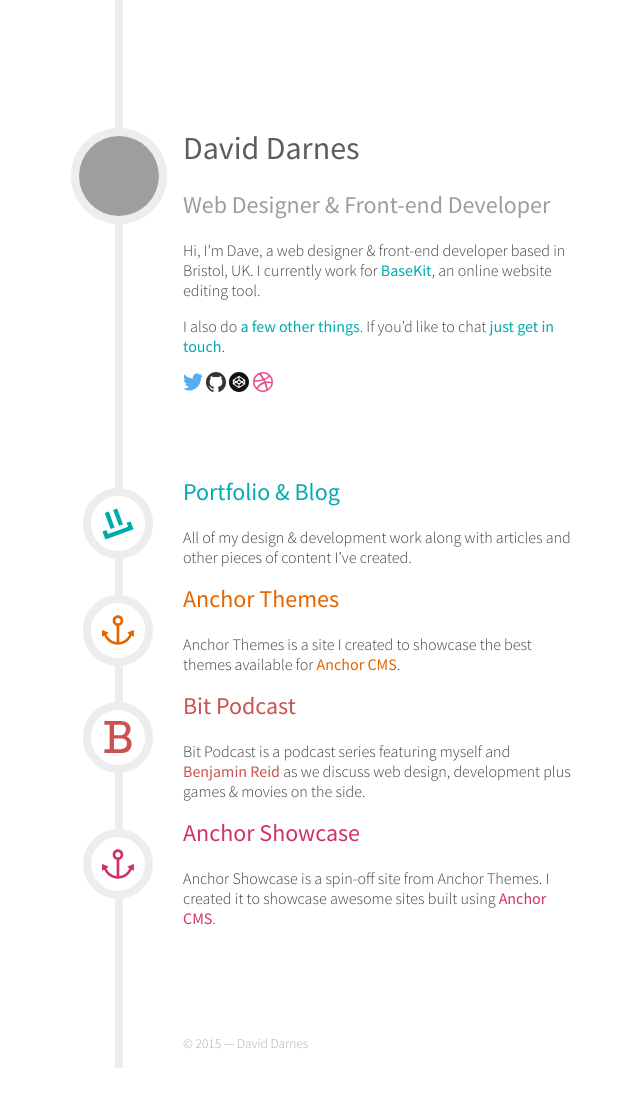
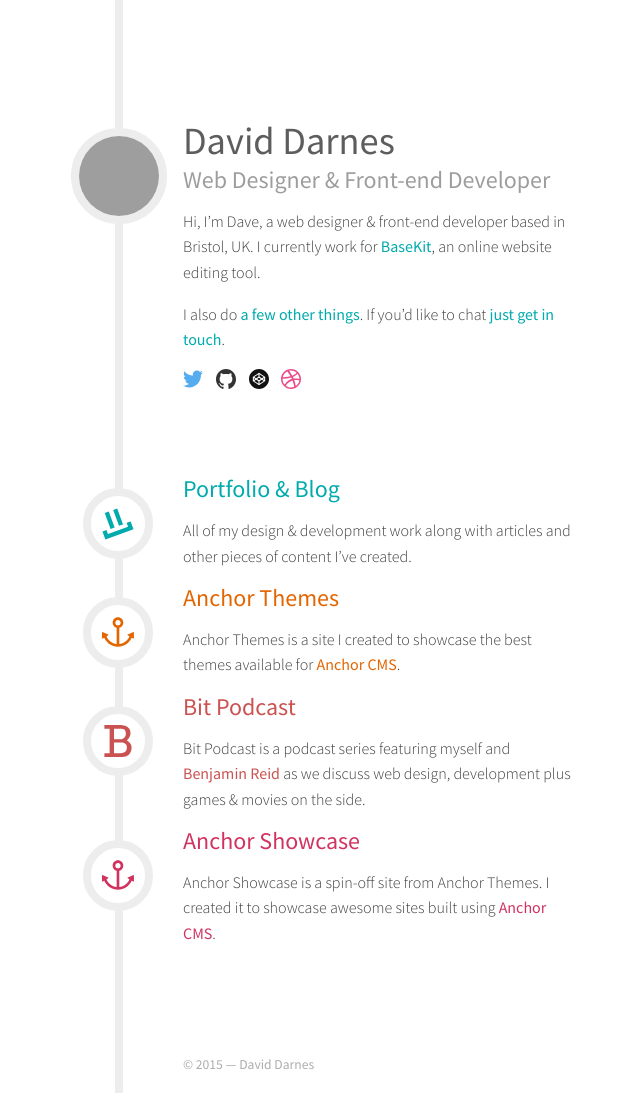
Before and after one commit to daviddarnes/darn.es, a Jekyll site: the page built from index.md, in a window 1280 px wide. Shown: the whole page, without its empty margins (319-959 px from the left). Built offline with Jekyll 4.4.1, drawn with Linux system fonts in a browser that asks for light colours; before the commit the page ends 1068 px from its top, so only the background shows below that; grey boxes are pictures that could not be loaded.

Commit message:
Typography modifications

```diff
--- a/css/styles.scss
+++ b/css/styles.scss
@@ -105,6 +105,7 @@
     position: relative;
     &--network {
         display: inline-block;
+        margin-right: .6rem;
     }
 }
 
@@ -130,20 +131,28 @@
 body {
     font-family: 'Source Sans Pro', sans-serif;
     font-weight: 300;
+    font-size: 16px;
+    line-height: 1.6rem;
     color: $color--paragraph;
 }
 
 h1, h2, a {
     font-weight: 400;
-    margin-top: 0;
+    &, p {
+        margin-top: 0;
+    }
 }
 
 h1 {
+    font-size: 2.4rem;
+    margin-bottom: .85rem;
     color: $color--heading;
 }
 
 h2 {
-   color: $color--subheading;
+    font-size: 1.5rem;
+    margin-bottom: .5rem;
+    color: $color--subheading;
 }
 
 h3 {
@@ -160,5 +169,7 @@
 }
 
 small {
+    font-size: .85rem;
+    font-weight: 400;
     color: $color--footnote;
 }
```
